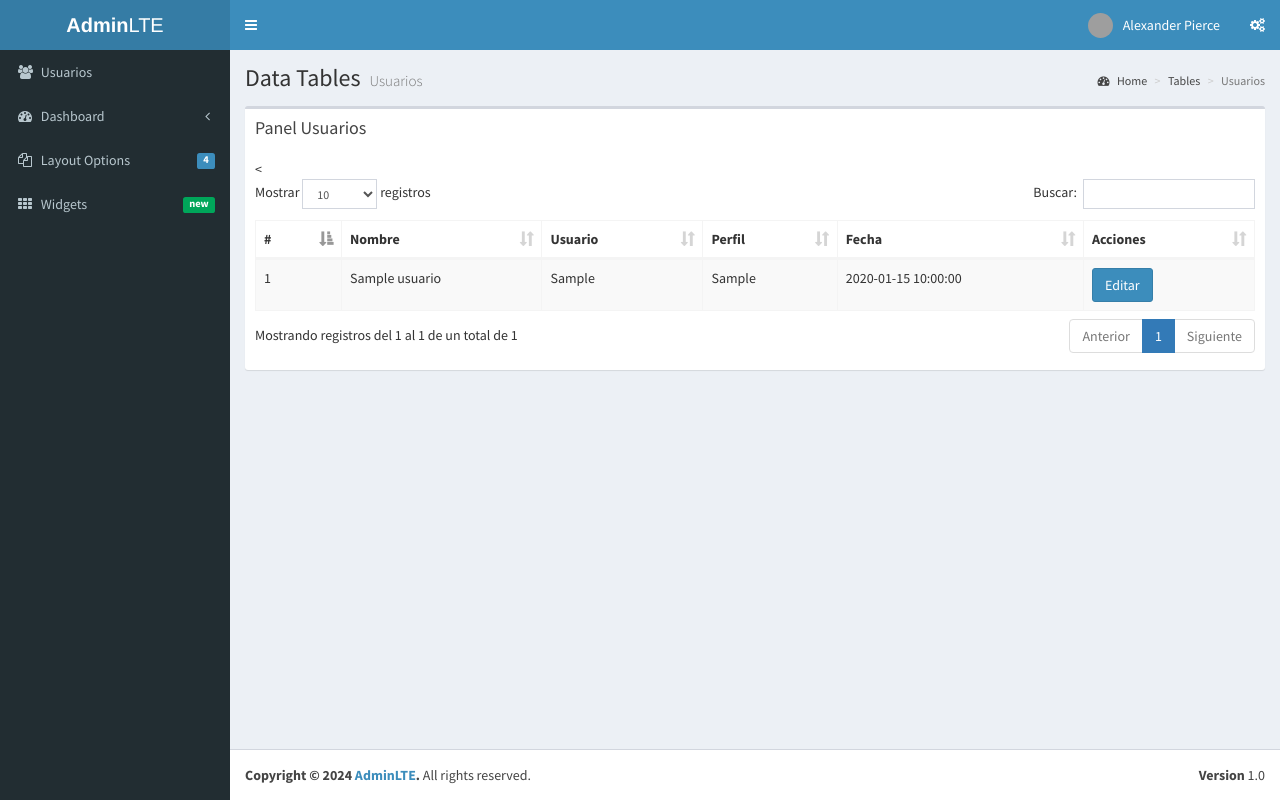
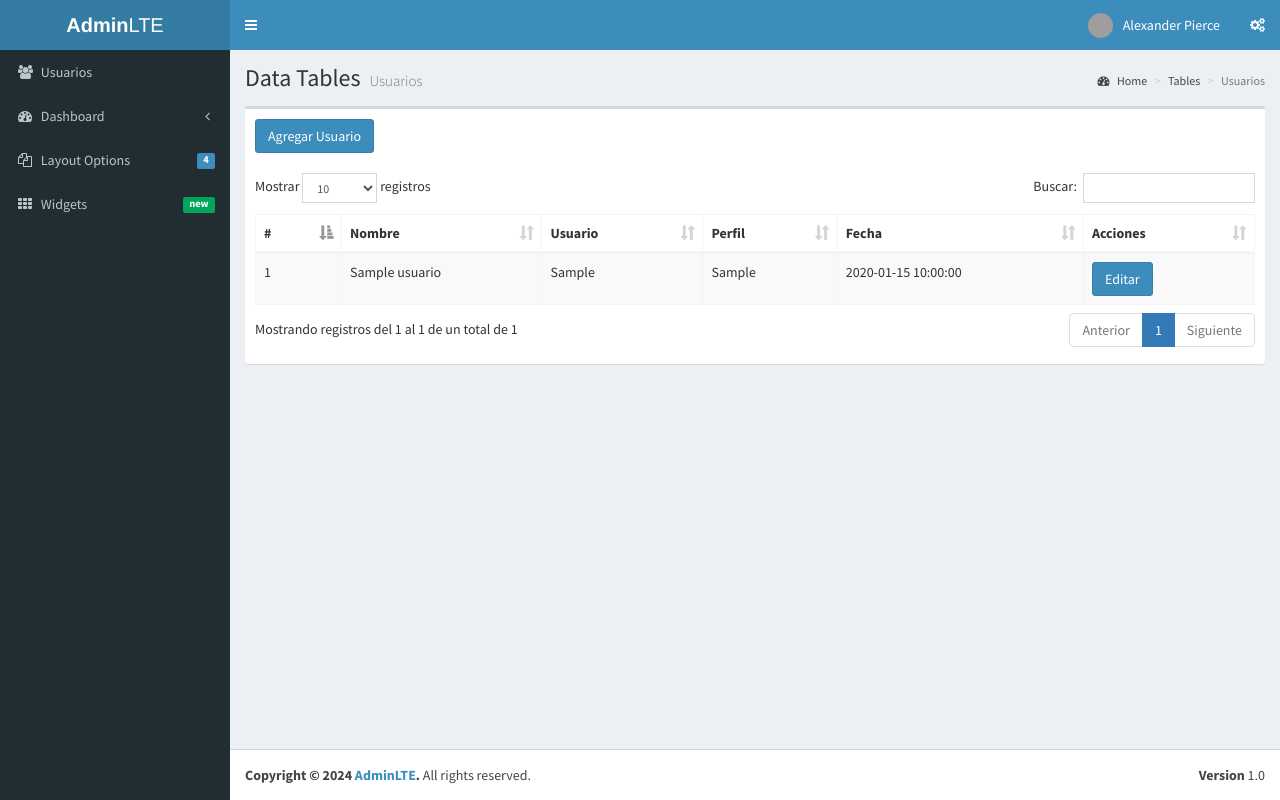
Before and after one commit to GuillermoMora03/inventario, a PHP site: page /usuarios in a window 1280 px wide. Run offline with PHP 8.4, Linux system fonts and the light colour scheme; tables that the repository leaves empty or names only in its code hold one stand-in row (values such as "Sample post"); some libraries are stand-ins or nearby versions; grey boxes are pictures that could not be loaded.

Commit message:
Crear usuario

```diff
--- a/controladores/usuarios.controlador.php
+++ b/controladores/usuarios.controlador.php
@@ -1,11 +1,39 @@
 <?php
 
-class ControladorUsuarios{
-    //mostrar usuarios
+class ControladorUsuarios {
 
-    static public function ctrMostrarUsuarios($item, $valor){
+    // Registrar usuarios
+    static public function ctrCrearUsuario() {
+
+        if (isset($_POST["usuario"])) {
+
+            $tabla = "usuarios";
+
+            // Hashear la contraseña usando password_hash() con BCRYPT
+            $encriptar = password_hash($_POST["password"], PASSWORD_BCRYPT);
+
+            $datos = array(
+                "nombre" => $_POST["nombre"],
+                "usuario" => $_POST["usuario"],
+                "password" => $encriptar,
+                "perfil" => $_POST["perfil"]
+            );
+
+            $respuesta = ModeloUsuarios::mdlGuardarUsuarios($tabla, $datos);
+
+            if ($respuesta == "ok") {
+                echo "Usuario registrado correctamente";
+            } else {
+                echo "Error al registrar usuario";
+            }
+        }
+    }
+
+    // Mostrar usuarios
+    static public function ctrMostrarUsuarios($item, $valor) {
         $tabla = "usuarios";
         $respuesta = ModeloUsuarios::mdlMostrarUsuarios($tabla, $item, $valor);
         return $respuesta;
     }
 }
+?>
--- a/modelos/conexion.php
+++ b/modelos/conexion.php
@@ -2,7 +2,8 @@
 
 class Conexion{
     static public function conectar(){
-        $link = new PDO("mysql:host=localhost;dbname=inventario","root","");
+       // $link = new PDO("mysql:host=localhost;dbname=inventario","root","");//MEMOOO
+        $link = new PDO("mysql:host=localhost;dbname=inventariopiezas","root","");//PABLOOOO
         $link->exec("set names utf8");
         return $link;
     }
--- a/modelos/usuarios.modelo.php
+++ b/modelos/usuarios.modelo.php
@@ -3,6 +3,25 @@
 require_once 'conexion.php';
 
 class ModeloUsuarios{
+
+
+    static public function mdlGuardarUsuarios($tabla, $datos){
+
+        $stmt = Conexion::conectar()->prepare("INSERT INTO $tabla(nombre, usuario, password, perfil) VALUES (:nombre, :usuario, :password, :perfil)");
+        $stmt-> bindParam(":nombre", $datos["nombre"], PDO::PARAM_STR);
+        $stmt -> bindParam(":usuario", $datos["usuario"], PDO::PARAM_STR);
+        $stmt -> bindParam(":password", $datos["password"], PDO::PARAM_STR);
+        $stmt -> bindParam(":perfil", $datos["perfil"], PDO::PARAM_STR);
+
+        if ($stmt -> execute()) {
+            return "ok";
+        }else{
+            return "error";
+        }
+        $stmt -> close();
+        $stmt = null;
+    }
+
 
     //mostrar usuarios
 
--- a/vistas/modulos/usuarios.php
+++ b/vistas/modulos/usuarios.php
@@ -1,5 +1,3 @@
-
-
   <!-- Content Wrapper. Contains page content -->
   <div class="content-wrapper">
     <!-- Content Header (Page header) -->
@@ -20,11 +18,11 @@
       <div class="row">
         <div class="col-xs-12">
 
-
-
           <div class="box">
             <div class="box-header">
-              <h3 class="box-title">Panel Usuarios</h3>
+              <button class="btn btn-primary" data-toggle="modal" data-target="#modalAgregarUsuarios">
+                Agregar Usuario
+              </button>
             </div>
             <!-- /.box-header -->
             <div class="box-body">
@@ -39,36 +37,30 @@
                     <th>Acciones</th>
                   </tr>
                 </thead>
-                <<tbody>
-
+                <tbody>
                   <?php
                     $item = null;
                     $valor = null;
-
                     $usuarios = ControladorUsuarios::ctrMostrarUsuarios($item, $valor);
 
-                // Verificar si $usuarios es un array antes de recorrerlo
                     if (is_array($usuarios)) {
                       foreach($usuarios as $key => $valores){
                         echo "
                             <tr>
                               <td>".($key+1)."</td>
-                          <td>".$valores["nombre"]."</td>
-                          <td>".$valores["usuario"]."</td>
-                          <td>".$valores["perfil"]."</td>
-                          <td>".$valores["fecha"]."</td>
-
-                          <td><button class='btn btn-primary'>Editar</button> </td>
+                              <td>".$valores['nombre']."</td>
+                              <td>".$valores['usuario']."</td>
+                              <td>".$valores['perfil']."</td>
+                              <td>".$valores['fecha']."</td>
+                              <td><button class='btn btn-primary'>Editar</button></td>
                             </tr>
                           ";
                       }
                     } else {
-                  echo "<tr><td colspan='5'>No hay usuarios para mostrar.</td></tr>";
+                      echo "<tr><td colspan='6'>No hay usuarios para mostrar.</td></tr>";
                     }
                   ?>
-
                 </tbody>
-
               </table>
             </div>
             <!-- /.box-body -->
@@ -81,3 +73,62 @@
     </section>
     <!-- /.content -->
   </div>
+
+  <!-- Modal para agregar usuario -->
+  <div id="modalAgregarUsuarios" class="modal fade" role="dialog">
+    <div class="modal-dialog">
+      <!-- Contenido del modal -->
+      <div class="modal-content">
+        <form role="form" method="post" action="">
+          <!-- Cabecera del modal -->
+          <div class="modal-header">
+            <button type="button" class="close" data-dismiss="modal">&times;</button>
+            <h4 class="modal-title">Agregar Usuario</h4>
+          </div>
+          <!-- Cuerpo del modal -->
+          <div class="modal-body">
+            <div class="box-body">
+              <!-- Input para el nombre -->
+              <div class="form-group">
+                <div class="input-group">
+                  <span class="input-group-addon"><i class="fa fa-user"></i></span>
+                  <input type="text" class="form-control input-lg" name="nombre" placeholder="Ingresar nombre" required>
+                </div>
+              </div>
+              <!-- Input para el usuario -->
+              <div class="form-group">
+                <div class="input-group">
+                  <span class="input-group-addon"><i class="fa fa-user"></i></span>
+                  <input type="text" class="form-control input-lg" name="usuario" placeholder="Ingresar usuario" required>
+                </div>
+              </div>
+              <!-- Input para la contraseña -->
+              <div class="form-group">
+                <div class="input-group">
+                  <span class="input-group-addon"><i class="fa fa-key"></i></span>
+                  <input type="password" class="form-control input-lg" name="password" placeholder="Ingresar contraseña" required>
+                </div>
+              </div>
+              <!-- Input para el perfil -->
+              <div class="form-group">
+                <div class="input-group">
+                  <span class="input-group-addon"><i class="fa fa-th"></i></span>
+                  <input type="text" class="form-control input-lg" name="perfil" placeholder="Ingresar perfil" required>
+                </div>
+              </div>
+            </div>
+          </div>
+          <!-- Pie del modal -->
+          <div class="modal-footer">
+            <button type="button" class="btn btn-default" data-dismiss="modal">Cerrar</button>
+            <button type="submit" class="btn btn-primary">Guardar Usuario</button>
+          </div>
+        </form>
+
+        <?php
+        $crearUsuarios = new ControladorUsuarios();
+        $crearUsuarios -> ctrCrearUsuario();
+        ?>
+      </div>
+    </div>
+  </div>
```
Lines whose indentation alone changed are shown as unchanged.
